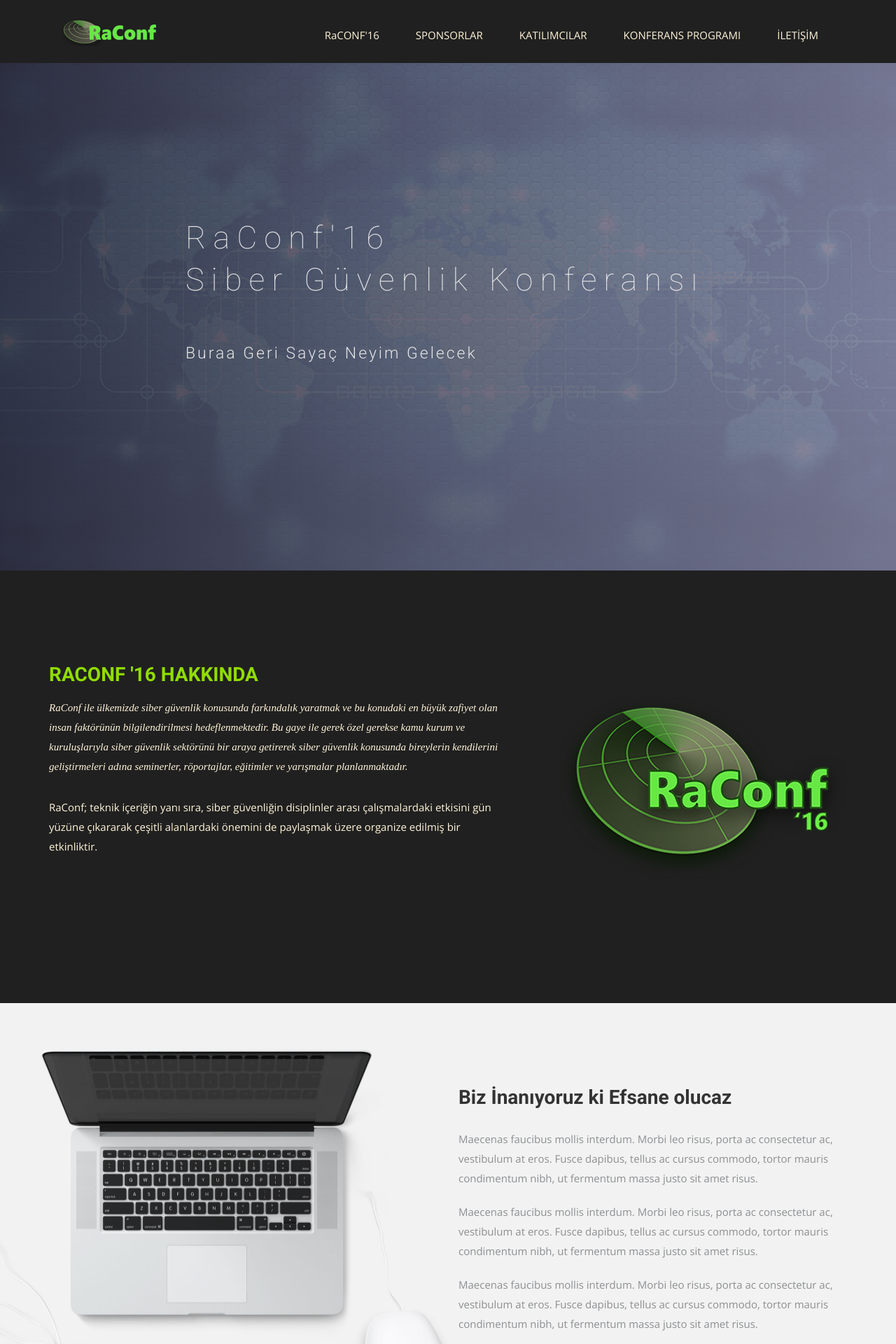
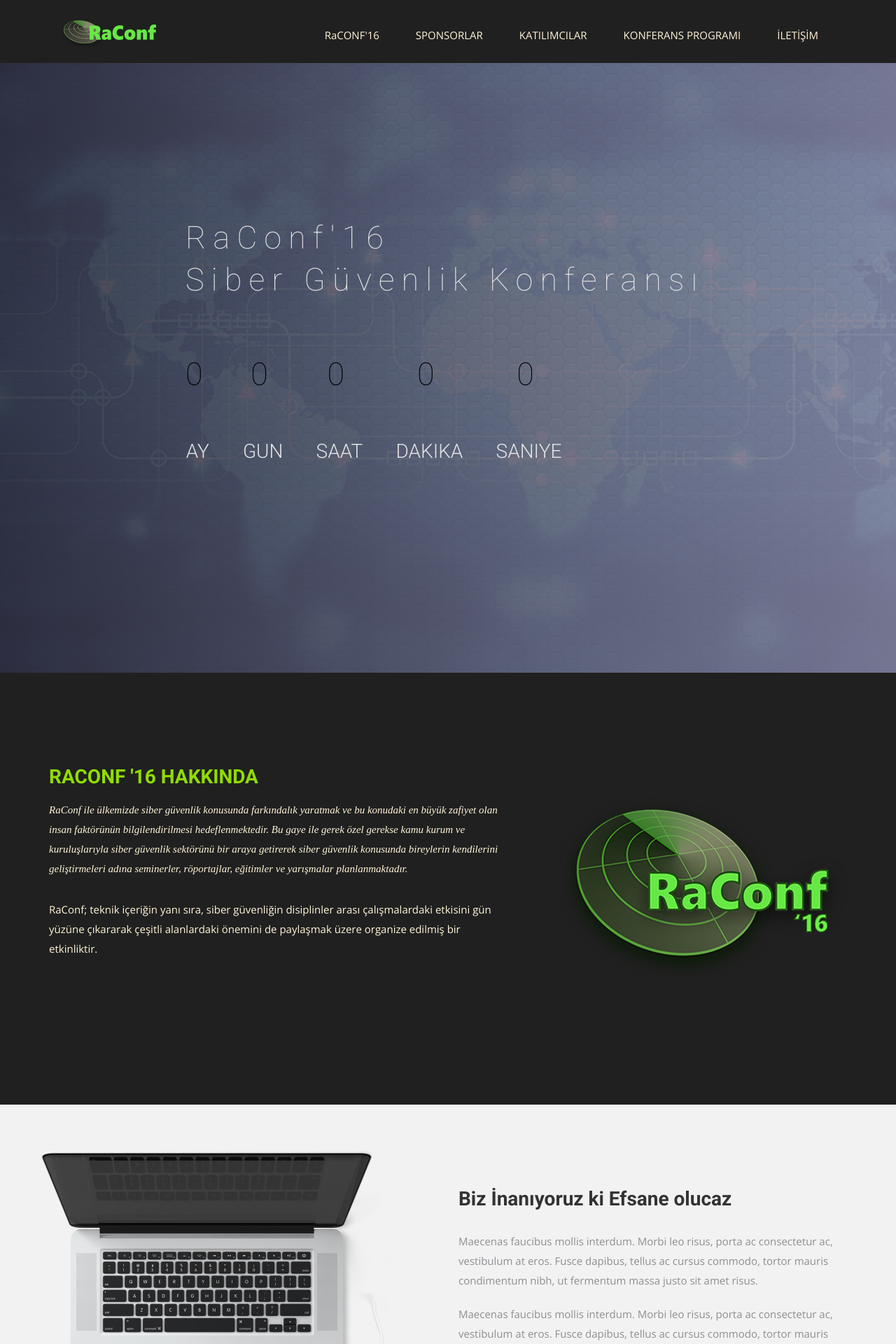
Before and after one commit to bilkamp/bilkamp19.github.io, a Jekyll site: the page built from index.html, in a window 1280 px wide. Shown: the top 1920 px of the page at 70% size. Built offline with Jekyll 4.4.1, drawn with Linux system fonts in a browser that asks for light colours; nearby versions of some CDN libraries; some web fonts are replaced.

Commit message:
Değişiklikler

```diff
--- a/_includes/head.html
+++ b/_includes/head.html
@@ -15,6 +15,8 @@
 <link rel="stylesheet" href="{{ site.baseurl }}/css/animate.css" />
 <link rel="stylesheet" href="{{ site.baseurl }}/css/responsive.css" />
 <link rel="stylesheet" href="{{ site.baseurl }}/css/syntax.css" />
+<link rel="stylesheet" href="{{ site.baseurl }}/css/custom.css" />
+<link href="https://fonts.googleapis.com/css?family=Bungee+Hairline" rel="stylesheet">
 
 <!-- Js -->
 <script src="/js/vendor/modernizr-2.6.2.min.js"></script>
@@ -32,3 +34,4 @@
 
 
 <script src="{{ site.baseurl }}/js/main.js"></script>
+<script src="{{ site.baseurl }}/js/custom.js"></script>
--- /dev/null
+++ b/css/custom.css
@@ -0,0 +1,12 @@
+.countdown
+{
+  font-family: 'Bungee Hairline', cursive;
+  color: black;
+}
+
+.countdown-divs
+{
+  text-align: center;
+  float: left;
+  margin-right: 5%;
+}
--- a/index.html
+++ b/index.html
@@ -11,7 +11,28 @@ permalink: /
       <div class="col-md-10 col-md-offset-2">
         <div class="block">
           <h1 class="animated fadeInUp">RaConf'16 <br> Siber Güvenlik Konferansı</h1>
-          <p class="animated fadeInUp">Buraa Geri Sayaç Neyim Gelecek</p>
+          <div>
+            <div class="countdown-divs">
+              <h1 id="aylar" class="countdown">0</h1>
+              <h3>AY</h3>
+            </div>
+            <div class="countdown-divs">
+              <h1 id="gunler" class="countdown">0</h1>
+              <h3>GUN<h3>
+            </div>
+            <div class="countdown-divs">
+              <h1 id="saatler" class="countdown">0</h1>
+              <h3>SAAT</h3>
+            </div>
+            <div class="countdown-divs">
+              <h1 id="dakikalar" class="countdown">0</h1>
+              <h3>DAKIKA</h3>
+            </div>
+            <div class="countdown-divs">
+              <h1 id="saniyeler" class="countdown">0</h1>
+              <h3>SANIYE</h3>
+            </div>
+          </div>
         </div>
       </div>
     </div>
--- /dev/null
+++ b/js/custom.js
@@ -0,0 +1,43 @@
+function countdown(){
+  var gun = 10;
+  var ay = 12;
+  var saat = 10;
+  var dakika = 0;
+  var saniye = 0;
+  var current = new Date();
+  var kalan_ay = ay - (current.getMonth()+1);
+  var kalan_gun = gun - current.getDate();
+  var kalan_saat = saat - current.getHours();
+  var kalan_dakika = dakika - current.getMinutes();
+  var kalan_saniye = saniye - current.getSeconds();
+
+  if(kalan_saniye < 0)
+  {
+    kalan_dakika -= 1;
+    kalan_saniye += 60;
+  }
+
+  if(kalan_dakika < 0)
+  {
+    kalan_saat -= 1;
+    kalan_dakika += 60;
+  }
+
+  if(kalan_saat < 0)
+  {
+    kalan_gun -= 1;
+    kalan_saat = kalan_saat + 24;
+  }
+
+  if(kalan_gun < 0)
+  {
+    kalan_ay -= 1;
+    kalan_gun = kalan_gun + kalan_ay*31;
+  }
+
+  document.getElementById("aylar").innerHTML = kalan_ay;
+  document.getElementById("gunler").innerHTML = kalan_gun;
+  document.getElementById("saatler").innerHTML = kalan_saat;
+  document.getElementById("dakikalar").innerHTML = kalan_dakika;
+  document.getElementById("saniyeler").innerHTML = kalan_saniye;
+};
```
